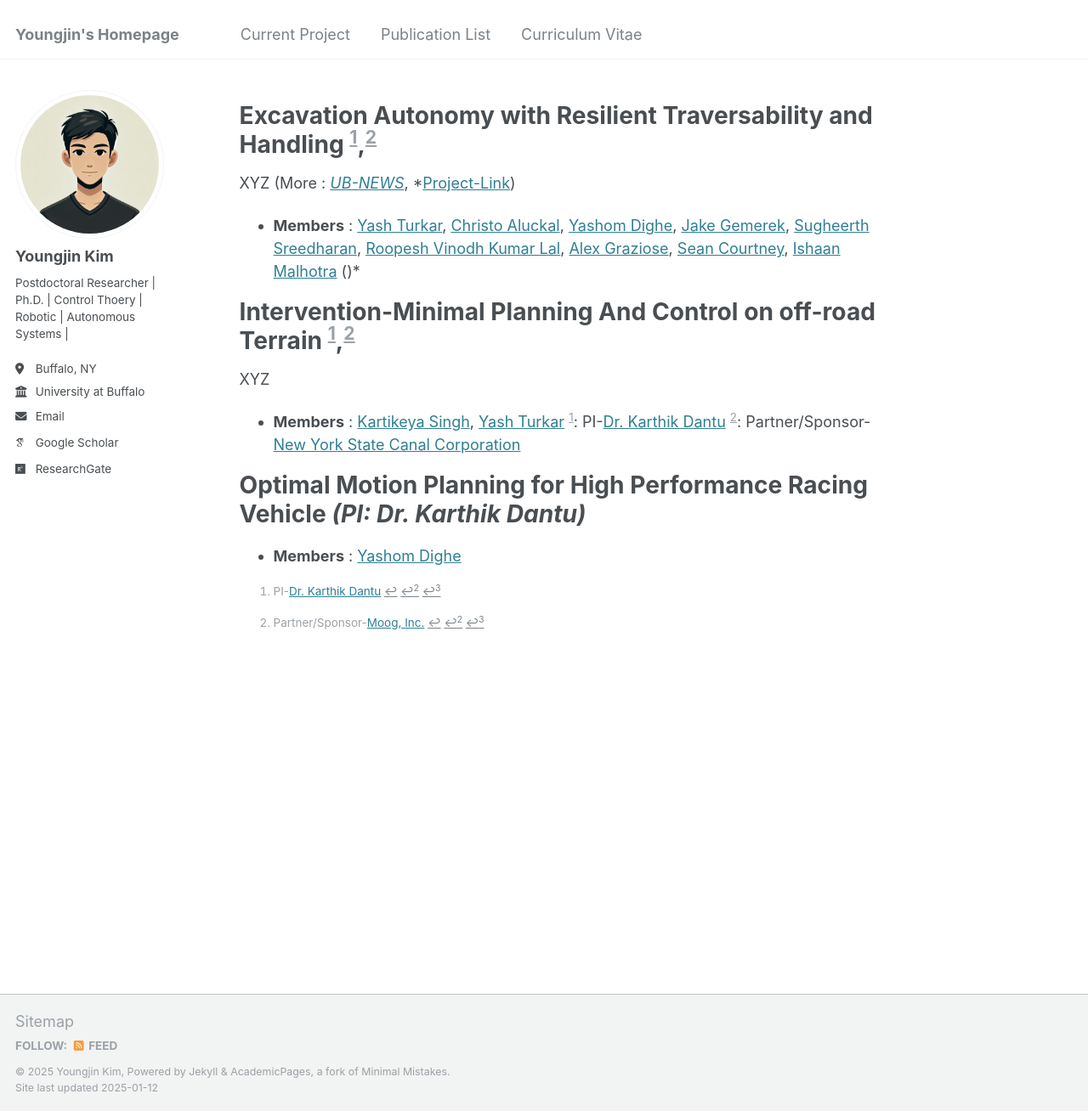
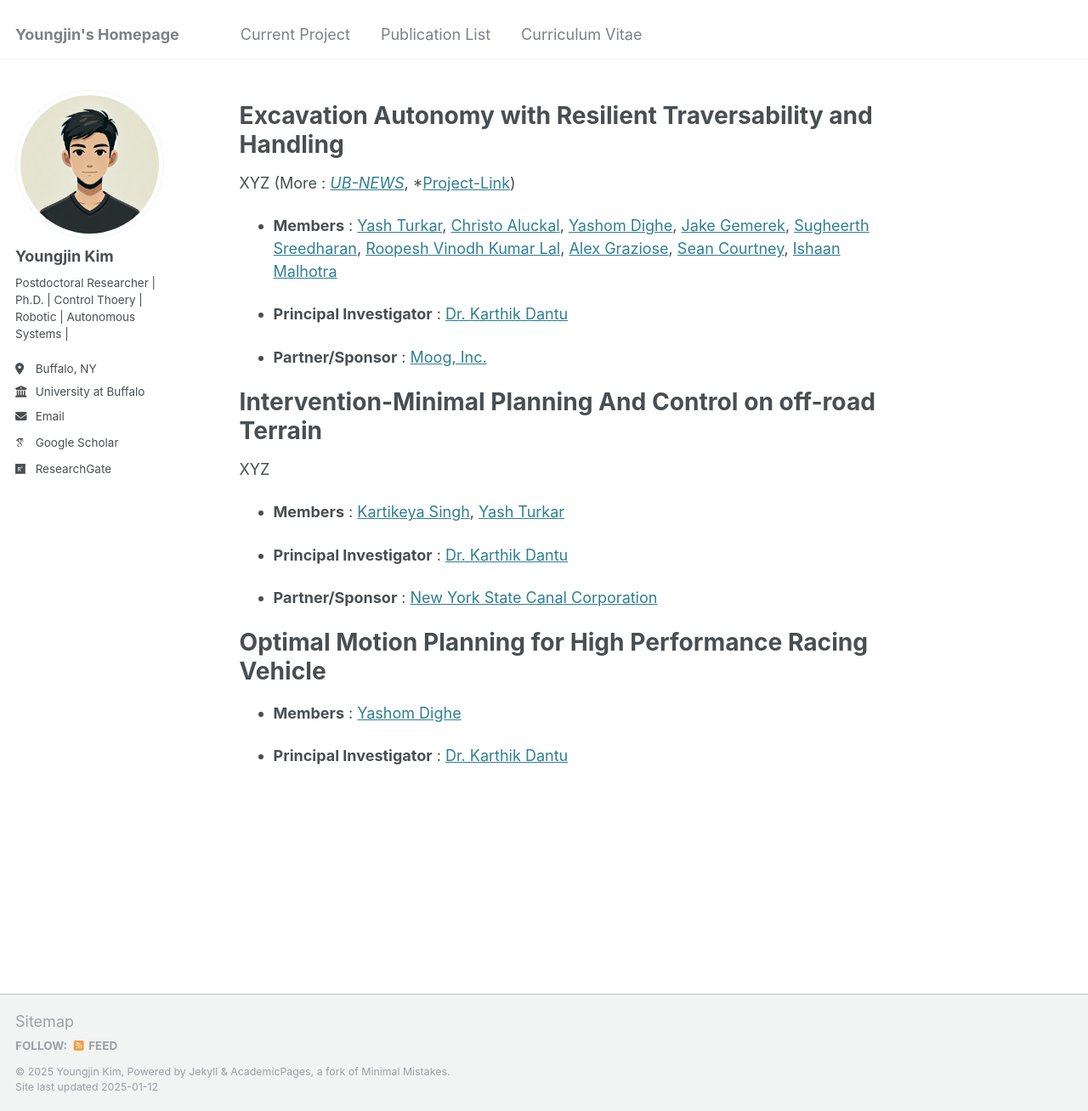
Before and after one commit to AutoBot4Kid/AutoBot4Kid.github.io, a Jekyll site: the page built from _pages/project.md, in a window 1280 px wide and 1308 px high. Shown: the whole window at 85% size. Built offline with Jekyll 4.4.1, drawn with Linux system fonts in a browser that asks for light colours; some web fonts are replaced.

Commit message:
pub list all v4

```diff
--- a/_pages/project.md
+++ b/_pages/project.md
@@ -4,25 +4,30 @@
 author_profile: true
 ---
 
-Excavation Autonomy with Resilient Traversability and Handling [^1],[^2]
+Excavation Autonomy with Resilient Traversability and Handling
 ======
 XYZ (More : *[UB-NEWS](https://www.buffalo.edu/news/releases/2024/07/Moog-gift-engineering-autonomous-excavators.html)*, *[Project-Link](https://droneslab.github.io/EARTH/))
 
-- **Members** : [Yash Turkar](https://yash.turkar.in/), [Christo Aluckal](https://christoaluckal.com/), [Yashom Dighe](https://yashomdighe.com/), [Jake Gemerek](https://www.linkedin.com/in/jakegemerek/), [Sugheerth Sreedharan](https://www.linkedin.com/in/sugheerth-s-56006923a/), [Roopesh Vinodh Kumar Lal](https://www.linkedin.com/in/roopesh-vinodh-kumar-lal-82089a117/), [Alex Graziose](https://www.linkedin.com/in/alexander-graziose-131703158/), [Sean Courtney](https://www.linkedin.com/in/seancourtney271/), [Ishaan Malhotra](https://www.linkedin.com/in/ishaanmalhotra15/) ()*
+- **Members** : [Yash Turkar](https://yash.turkar.in/), [Christo Aluckal](https://christoaluckal.com/), [Yashom Dighe](https://yashomdighe.com/), [Jake Gemerek](https://www.linkedin.com/in/jakegemerek/), [Sugheerth Sreedharan](https://www.linkedin.com/in/sugheerth-s-56006923a/), [Roopesh Vinodh Kumar Lal](https://www.linkedin.com/in/roopesh-vinodh-kumar-lal-82089a117/), [Alex Graziose](https://www.linkedin.com/in/alexander-graziose-131703158/), [Sean Courtney](https://www.linkedin.com/in/seancourtney271/), [Ishaan Malhotra](https://www.linkedin.com/in/ishaanmalhotra15/)
 
-[^1]: PI-[Dr. Karthik Dantu](https://www.buffalo.edu/cubs/members.host.html/content/shared/engineering/computer-science-engineering/profiles/faculty/ladder/dantu-karthik.html)
-[^2]: Partner/Sponsor-[Moog, Inc.](https://www.moog.com/)
+- **Principal Investigator** : [Dr. Karthik Dantu](https://www.buffalo.edu/cubs/members.host.html/content/shared/engineering/computer-science-engineering/profiles/faculty/ladder/dantu-karthik.html)
+
+- **Partner/Sponsor** : [Moog, Inc.](https://www.moog.com/)
 
 
-Intervention-Minimal Planning And Control on off-road Terrain [^1],[^2]
+Intervention-Minimal Planning And Control on off-road Terrain
 ======
 XYZ
 
 - **Members** : [Kartikeya Singh](https://www.linkedin.com/in/kartikeya-singh1/), [Yash Turkar](https://yash.turkar.in/)
-[^1]: PI-[Dr. Karthik Dantu](https://www.buffalo.edu/cubs/members.host.html/content/shared/engineering/computer-science-engineering/profiles/faculty/ladder/dantu-karthik.html)
-[^2]: Partner/Sponsor-[New York State Canal Corporation](https://www.canals.ny.gov/)
 
-Optimal Motion Planning for High Performance Racing Vehicle  *(PI: Dr. Karthik Dantu)*
+- **Principal Investigator** : [Dr. Karthik Dantu](https://www.buffalo.edu/cubs/members.host.html/content/shared/engineering/computer-science-engineering/profiles/faculty/ladder/dantu-karthik.html)
+
+- **Partner/Sponsor** : [New York State Canal Corporation](https://www.canals.ny.gov/)
+
+Optimal Motion Planning for High Performance Racing Vehicle
 ======
 
 - **Members** :  [Yashom Dighe](https://yashomdighe.com/)
+
+- **Principal Investigator** : [Dr. Karthik Dantu](https://www.buffalo.edu/cubs/members.host.html/content/shared/engineering/computer-science-engineering/profiles/faculty/ladder/dantu-karthik.html)
```
